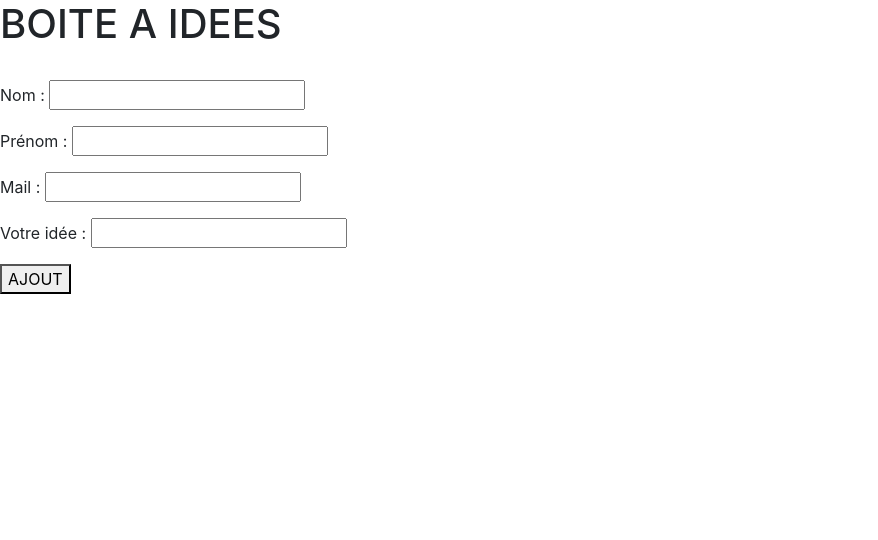
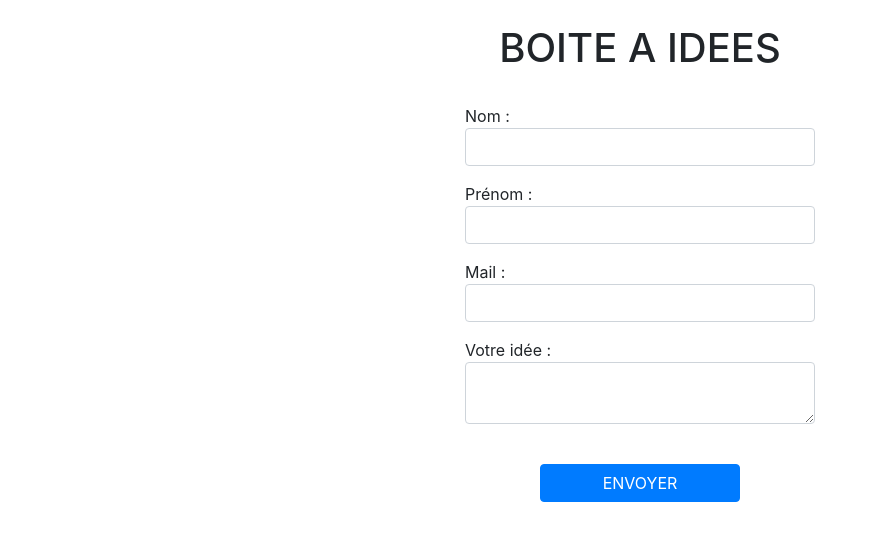
Before and after one commit to abonneterre/factory, an Angular app in the folder factory-angular/: page /proposition in a window 1280 px wide. Shown: the top 540 px of the page, without its empty margins (0-878 px from the left). Built offline with nearby package versions, Linux system fonts and the light colour scheme.

Commit message:
HTML Boostrap BOITE A IDEE

```diff
--- a/factory-angular/src/app/proposition/proposition.component.html
+++ b/factory-angular/src/app/proposition/proposition.component.html
@@ -1,9 +1,20 @@
 
-
-<h1> BOITE A IDEES</h1>
-<br />
-  <p>Nom :  <input type="text" [(ngModel)]="proposition.nom" /></p>
-  <p>Prénom : <input type="text" [(ngModel)]="proposition.prenom" /></p>
-  <p>Mail : <input type="text" [(ngModel)]="proposition.mail" /></p>
-  <p>Votre idée : <input type="text" [(ngModel)]="proposition.description" /></p>
-  <button (click)="ajouterProposition()" > AJOUT</button>
+<link rel="stylesheet" integrity="sha384-MCw98/SFnGE8fJT3GXwEOngsV7Zt27NXFoaoApmYm81iuXoPkFOJwJ8ERdknLPMO"
+             crossorigin="anonymous" href="https://stackpath.bootstrapcdn.com/bootstrap/4.1.3/css/bootstrap.min.css" />
+<div class="container">
+  <div class="row justify-content-center">
+    <div class="col-lg-4 ">
+      <br />
+      <h1 class=text-center> BOITE A IDEES</h1>
+      <br />
+        <p>Nom :  <input  class="form-control form-control" type="text" [(ngModel)]="proposition.nom" /></p>
+        <p>Prénom : <input class="form-control form-control"  type="text" [(ngModel)]="proposition.prenom" /> </p>
+        <p>Mail :<input class="form-control form-control"   type="email" [(ngModel)]="proposition.mail" /> </p>
+        <p>Votre idée : <textarea class="form-control " type="textarea" [(ngModel)]="proposition.description" ></textarea></p>
+         <br />
+         <div class= "row justify-content-center">
+            <button class="btn btn-primary " style="width: 200px;" (click)="ajouterProposition()" > ENVOYER</button>
+          <div>
+      </div>
+  </div>
+</div>
```
